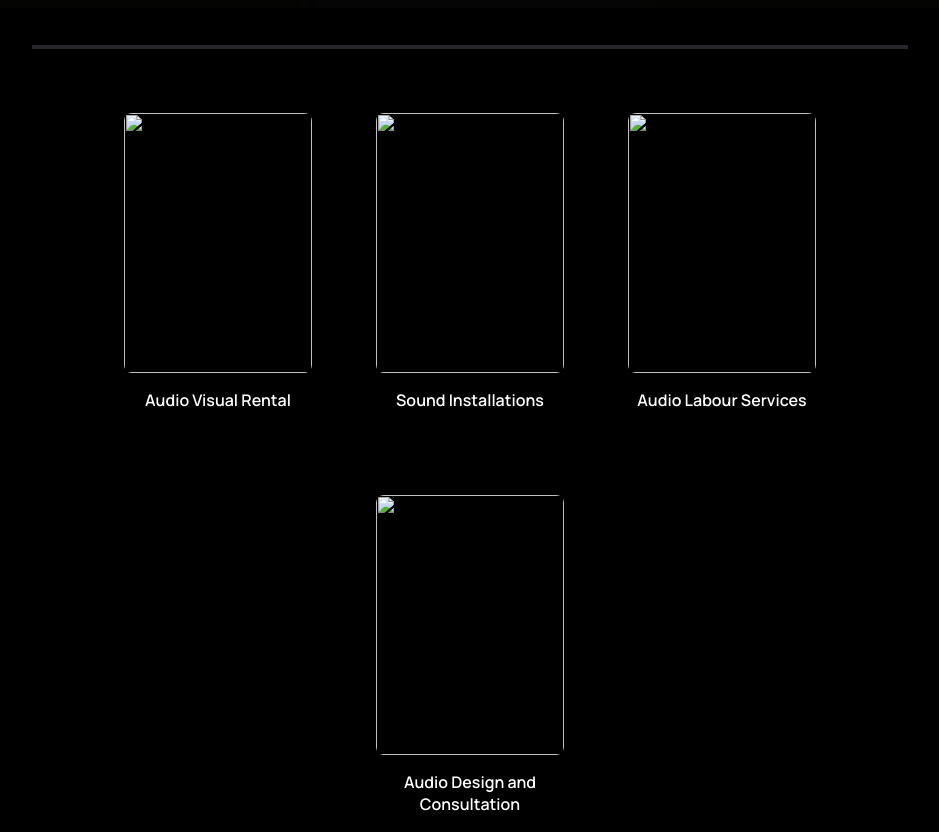
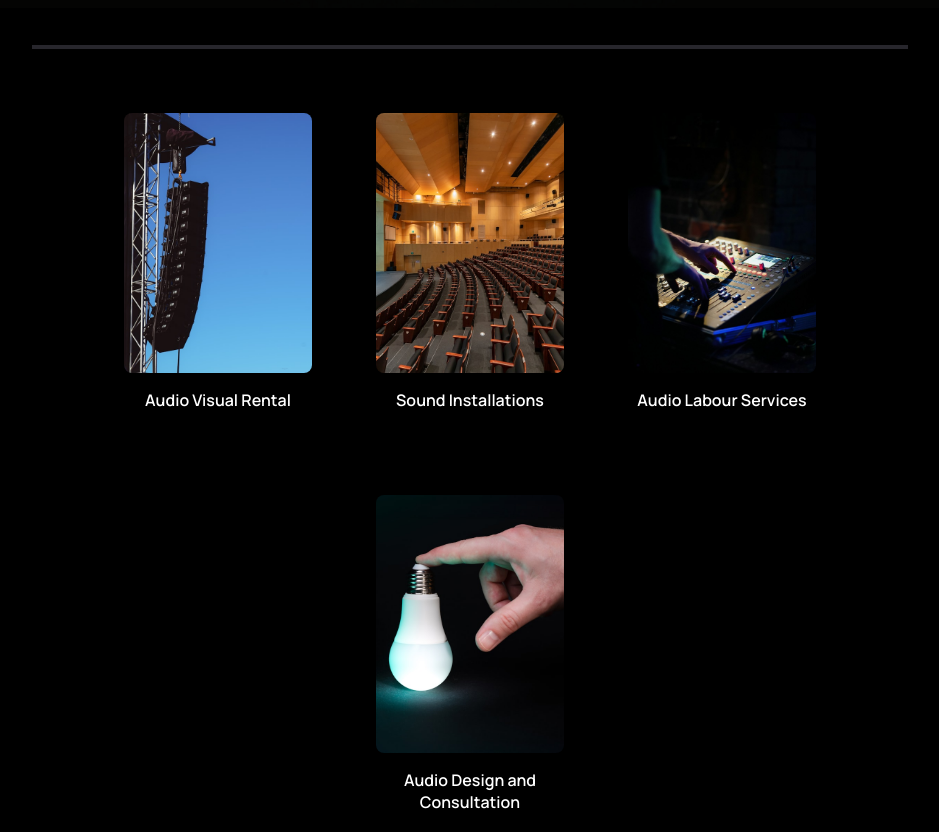
Before and after one commit to LoveForPeeps/Soundscape-Aizawl, a plain HTML site: page index.html in a window 1280 px wide. Shown: the part 963-1795 px from the top of the page, without its empty margins (170-1109 px from the left). Drawn offline with Linux system fonts and the light colour scheme.

Commit message:
fixed images

```diff
--- a/index.html
+++ b/index.html
@@ -10,7 +10,7 @@
 </head>
 
 <body>
-    <img id="background-image" src="./images/Backgroudn.jpeg" alt="">
+    <img id="background-image" src="images/Backgroudn.jpeg" alt="">
     <div id="background-dimmer"></div>
     <div id="main" class="flex">
         <nav class="flex">
@@ -39,19 +39,19 @@
             <hr>
             <div class="image-section flex">
                 <div class="image-card flex">
-                    <img src="./images/rental.jfif" alt="">
+                    <img src="images/rental.jfif" alt="">
                     <p>Audio Visual Rental</p>
                 </div>
                 <div class="image-card flex">
-                    <img src="./images/install.jfif" alt="">
+                    <img src="images/install.jfif" alt="">
                     <p>Sound Installations</p>
                 </div>
                 <div class="image-card flex">
-                    <img src="./images/audio labour.jfif" alt="">
+                    <img src="images/audiolabour.jfif" alt="">
                     <p>Audio Labour Services</p>
                 </div>
                 <div class="image-card flex">
-                    <img src="./images/consult.jfif" alt="">
+                    <img src="images/consult.jfif" alt="">
                     <p>Audio Design and Consultation</p>
                 </div>
             </div>
```
Also changed, not shown: favicon.png (deleted), images/Capture.PNG (deleted), images/audiolabour.jfif (added), images/consult.jfif (added), images/install.jfif (added), images/rental.jfif (added).
